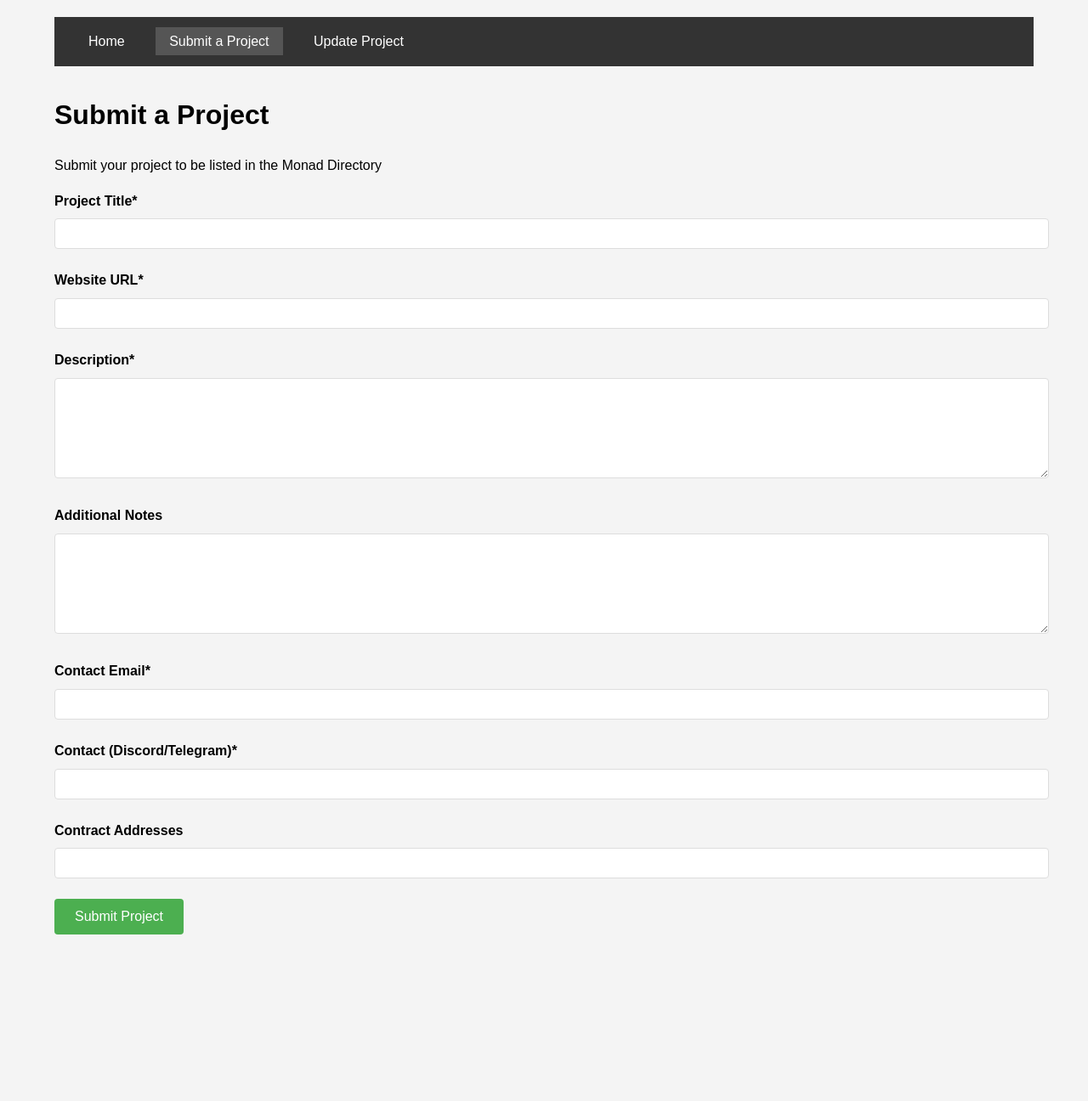
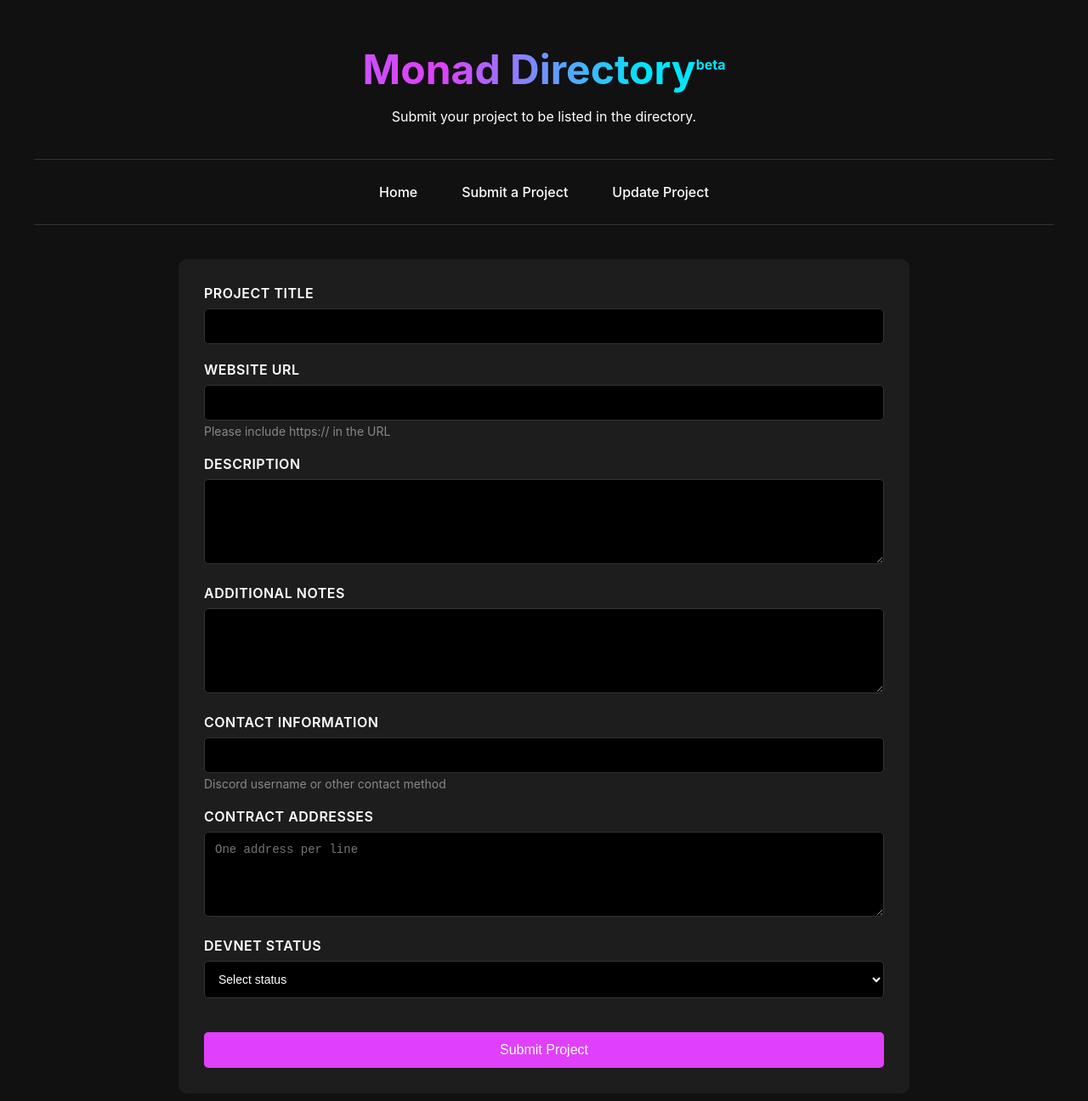
Before and after one commit to btcbarry/Monad-Directory, a plain HTML site: page submit.html in a window 1280 px wide. Shown: the whole page at 85% size. Before the commit the page ends 1120 px from the top, so only its background shows below. Drawn offline with Linux system fonts and the light colour scheme.

Commit message:
Update submit.html

```diff
--- a/submit.html
+++ b/submit.html
@@ -4,63 +4,252 @@
     <meta charset="UTF-8">
     <meta name="viewport" content="width=device-width, initial-scale=1.0">
     <title>Submit Project - Monad Directory</title>
-    <link rel="stylesheet" href="style.css">
+    <style>
+        /* Base styles - same as index.html */
+        body {
+            background-color: #111;
+            color: white;
+            font-family: -apple-system, BlinkMacSystemFont, "Segoe UI", Roboto, Oxygen-Sans, Ubuntu, Cantarell, "Helvetica Neue", sans-serif;
+            margin: 0;
+            padding: 0;
+        }
+
+        .container {
+            max-width: 1200px;
+            margin: 0 auto;
+            padding: 20px;
+        }
+
+        h1 {
+            background: linear-gradient(
+                to right,
+                #e040fb 20%,
+                #00e5ff 30%,
+                #e040fb 70%,
+                #00e5ff 80%
+            );
+            -webkit-background-clip: text;
+            background-clip: text;
+            -webkit-text-fill-color: transparent;
+            text-align: center;
+            font-size: 48px;
+            margin-bottom: 10px;
+            animation: shine 10s linear infinite;
+            background-size: 200% auto;
+        }
+
+        @keyframes shine {
+            to {
+                background-position: 200% center;
+            }
+        }
+
+        .beta {
+            font-size: 16px;
+            vertical-align: super;
+        }
+
+        .subtitle {
+            text-align: center;
+            color: #fff;
+            margin-bottom: 40px;
+        }
+
+        nav {
+            display: flex;
+            justify-content: center;
+            gap: 20px;
+            margin: 40px 0;
+            border-top: 1px solid #333;
+            border-bottom: 1px solid #333;
+            padding: 20px 0;
+        }
+
+        nav a {
+            color: white;
+            text-decoration: none;
+            font-weight: 500;
+            padding: 8px 16px;
+        }
+
+        nav a:hover {
+            color: #e040fb;
+        }
+
+        /* Form specific styles */
+        .form-container {
+            max-width: 800px;
+            margin: 0 auto;
+            background: rgba(255, 255, 255, 0.05);
+            padding: 30px;
+            border-radius: 10px;
+        }
+
+        .form-group {
+            margin-bottom: 20px;
+        }
+
+        .form-group label {
+            display: block;
+            color: white;
+            font-size: 16px;
+            font-weight: 600;
+            text-transform: uppercase;
+            letter-spacing: 0.5px;
+            margin-bottom: 8px;
+        }
+
+        .form-group input[type="text"],
+        .form-group input[type="url"],
+        .form-group textarea {
+            width: 100%;
+            padding: 12px;
+            background: #000;
+            border: 1px solid #333;
+            border-radius: 5px;
+            color: white;
+            font-size: 14px;
+            box-sizing: border-box;
+        }
+
+        .form-group textarea {
+            min-height: 100px;
+            resize: vertical;
+        }
+
+        .form-group select {
+            width: 100%;
+            padding: 12px;
+            background: #000;
+            border: 1px solid #333;
+            border-radius: 5px;
+            color: white;
+            font-size: 14px;
+            cursor: pointer;
+        }
+
+        .submit-button {
+            background: #e040fb;
+            color: white;
+            padding: 12px 24px;
+            border: none;
+            border-radius: 5px;
+            font-size: 16px;
+            font-weight: 500;
+            cursor: pointer;
+            width: 100%;
+            margin-top: 20px;
+        }
+
+        .submit-button:hover {
+            background: #d040e9;
+        }
+
+        .note {
+            color: #888;
+            font-size: 14px;
+            margin-top: 4px;
+        }
+
+        @media (max-width: 768px) {
+            .container {
+                padding: 10px;
+            }
+
+            h1 {
+                font-size: 36px;
+            }
+
+            .form-container {
+                padding: 20px;
+            }
+        }
+    </style>
 </head>
 <body>
     <div class="container">
+        <h1>Monad Directory<span class="beta">beta</span></h1>
+        <p class="subtitle">Submit your project to be listed in the directory.</p>
+
         <nav>
             <a href="index.html">Home</a>
-            <a href="submit.html" class="active">Submit a Project</a>
+            <a href="submit.html">Submit a Project</a>
             <a href="update.html">Update Project</a>
         </nav>
 
-        <h1>Submit a Project</h1>
-        <p>Submit your project to be listed in the Monad Directory</p>
-
-        <form id="projectForm">
+        <div class="form-container">
+            <form id="submitForm">
                 <div class="form-group">
-                <label for="title">Project Title*</label>
-                <input type="text" id="title" required>
+                    <label for="title">Project Title</label>
+                    <input type="text" id="title" name="title" required>
                 </div>
 
                 <div class="form-group">
-                <label for="website">Website URL*</label>
-                <input type="url" id="website" required>
+                    <label for="website">Website URL</label>
+                    <input type="url" id="website" name="website" required>
+                    <div class="note">Please include https:// in the URL</div>
                 </div>
 
                 <div class="form-group">
-                <label for="description">Description*</label>
-                <textarea id="description" required></textarea>
+                    <label for="description">Description</label>
+                    <textarea id="description" name="description" required></textarea>
                 </div>
 
                 <div class="form-group">
                     <label for="notes">Additional Notes</label>
-                <textarea id="notes"></textarea>
+                    <textarea id="notes" name="notes"></textarea>
                 </div>
 
                 <div class="form-group">
-                <label for="email">Contact Email*</label>
-                <input type="email" id="email" required>
-            </div>
-
-            <div class="form-group">
-                <label for="contact">Contact (Discord/Telegram)*</label>
-                <input type="text" id="contact" required>
+                    <label for="contact">Contact Information</label>
+                    <input type="text" id="contact" name="contact" required>
+                    <div class="note">Discord username or other contact method</div>
                 </div>
 
                 <div class="form-group">
                     <label for="contractAddresses">Contract Addresses</label>
-                <input type="text" id="contractAddresses">
+                    <textarea id="contractAddresses" name="contractAddresses" placeholder="One address per line"></textarea>
+                </div>
+
+                <div class="form-group">
+                    <label for="devnetStatus">Devnet Status</label>
+                    <select id="devnetStatus" name="devnetStatus" required>
+                        <option value="">Select status</option>
+                        <option value="true">On Devnet</option>
+                        <option value="false">Not on Devnet</option>
+                    </select>
                 </div>
 
                 <button type="submit" class="submit-button">Submit Project</button>
             </form>
-
-        <div id="successMessage" class="success-message" style="display: none;">
-            Your project has been submitted for review!
         </div>
     </div>
 
-    <script src="submit.js"></script>
+    <script>
+        document.getElementById('submitForm').addEventListener('submit', function(e) {
+            e.preventDefault();
+
+            // Get form values
+            const formData = {
+                title: document.getElementById('title').value,
+                website: document.getElementById('website').value,
+                description: document.getElementById('description').value,
+                notes: document.getElementById('notes').value,
+                contact: document.getElementById('contact').value,
+                relatedContractAddresses: document.getElementById('contractAddresses').value
+                    .split('\n')
+                    .map(addr => addr.trim())
+                    .filter(addr => addr),
+                isOnDevnet: document.getElementById('devnetStatus').value === 'true'
+            };
+
+            // Here you would typically send this data to your backend
+            console.log('Form submitted:', formData);
+            alert('Thank you for submitting your project! We will review it shortly.');
+
+            // Reset form
+            e.target.reset();
+        });
+    </script>
 </body>
 </html>
```
Lines whose indentation alone changed are shown as unchanged.
